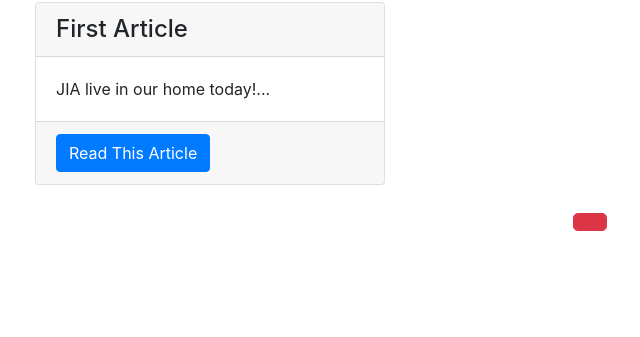
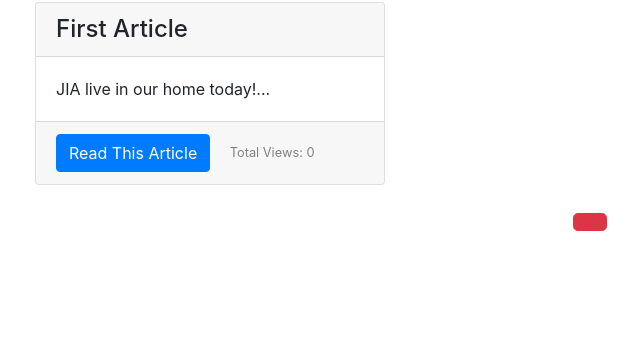
Before and after one commit to FOaker/CYBR8470-SemesterProject, a Django app: page /article/article-list/ in a window 1280 px wide. Shown: the part 102-439 px from the top of the page, without its empty margins (50-690 px from the left). Run offline with Django 3.2, Linux system fonts and the light colour scheme; data comes from the database, SQL or seed files in the repository; both versions use the stored data as it was after the commit; some libraries are stand-ins or nearby versions.

Commit message:
update total view and authorize

```diff
--- a/blog/article/models.py
+++ b/blog/article/models.py
@@ -20,6 +20,8 @@ class ArticlePost(models.Model):
     # Article update time
     updated = models.DateTimeField(auto_now=True)
 
+    total_views = models.PositiveIntegerField(default=0)
+
     class Meta:
         # reverse order
         ordering = ('-created',)
--- a/blog/article/views.py
+++ b/blog/article/views.py
@@ -20,6 +20,8 @@ def article_detail(request, id):
     #             #'markdown.extensions.extra',
     #             #'markdown.extensions.codehilite',
     #             ])
+    article.total_views += 1
+    article.save(update_fields=['total_views'])
     context = {'article': article}
     return render(request, 'article/detail.html', context)
 
@@ -43,8 +45,11 @@ def article_create(request):
 
 @login_required(login_url='/userprofile/login/')
 def article_safe_delete(request, id):
+
     if request.method == 'POST':
         article = ArticlePost.objects.get(id=id)
+        if request.user != article.author:
+            return HttpResponse("Sorry, You can't modify this article")
         article.delete()
         return redirect("article:article_list")
     else:
@@ -54,6 +59,8 @@ def article_safe_delete(request, id):
 @login_required(login_url='/userprofile/login/')
 def article_update(request, id):
     article = ArticlePost.objects.get(id=id)
+    if request.user != article.author:
+        return HttpResponse("Sorry, You can't modify this article")
     if request.method == "POST":
         article_post_form = ArticlePostForm(data=request.POST)
         if article_post_form.is_valid():
--- a/blog/templates/article/list.html
+++ b/blog/templates/article/list.html
@@ -20,6 +20,12 @@
                         <div class="card-footer">
                             <a href="{% url 'article:article_detail' article.id %}" class="btn btn-primary">Read This
                                 Article</a>
+                            <!-- Total views -->
+                            <span>
+                                <small class="col align-self-end" style="color: gray;">
+                                        Total Views: {{ article.total_views }}
+                                </small>
+                            </span>
                         </div>
                     </div>
                 </div>
```
Also changed, not shown: blog/templates/article/detail.html (+6 -3 lines), blog/article/migrations/0002_articlepost_total_views.py (added), blog/db.sqlite3.
